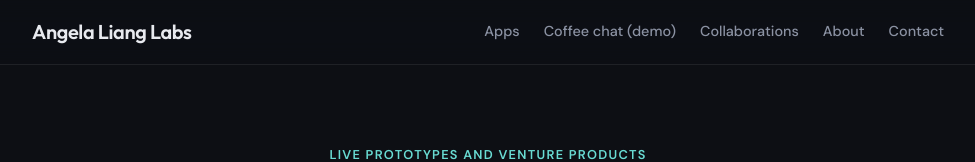
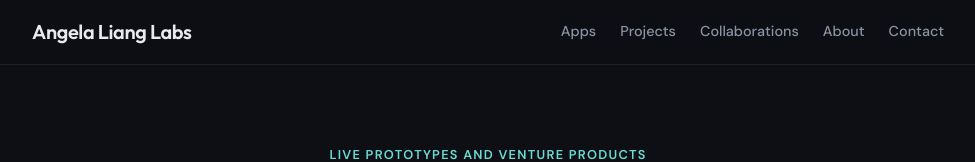
Before and after one commit to AngelaLYY/angelalianglabs-portfolio, a plain HTML site: page index.html in a window 1280 px wide. Shown: the top 162 px of the page, without its empty margins (152-1127 px from the left). Drawn offline with Linux system fonts and the light colour scheme.

Commit message:
corrected a tab's name

```diff
--- a/index.html
+++ b/index.html
@@ -16,7 +16,7 @@
       <a href="/" class="logo">Angela Liang Labs</a>
       <nav class="nav">
         <a href="#apps">Apps</a>
-        <a href="#coffee-chat-demo">Coffee chat (demo)</a>
+        <a href="#apps">Projects</a>
         <a href="#collaborations">Collaborations</a>
         <a href="#about">About</a>
         <a href="#contact">Contact</a>
```
